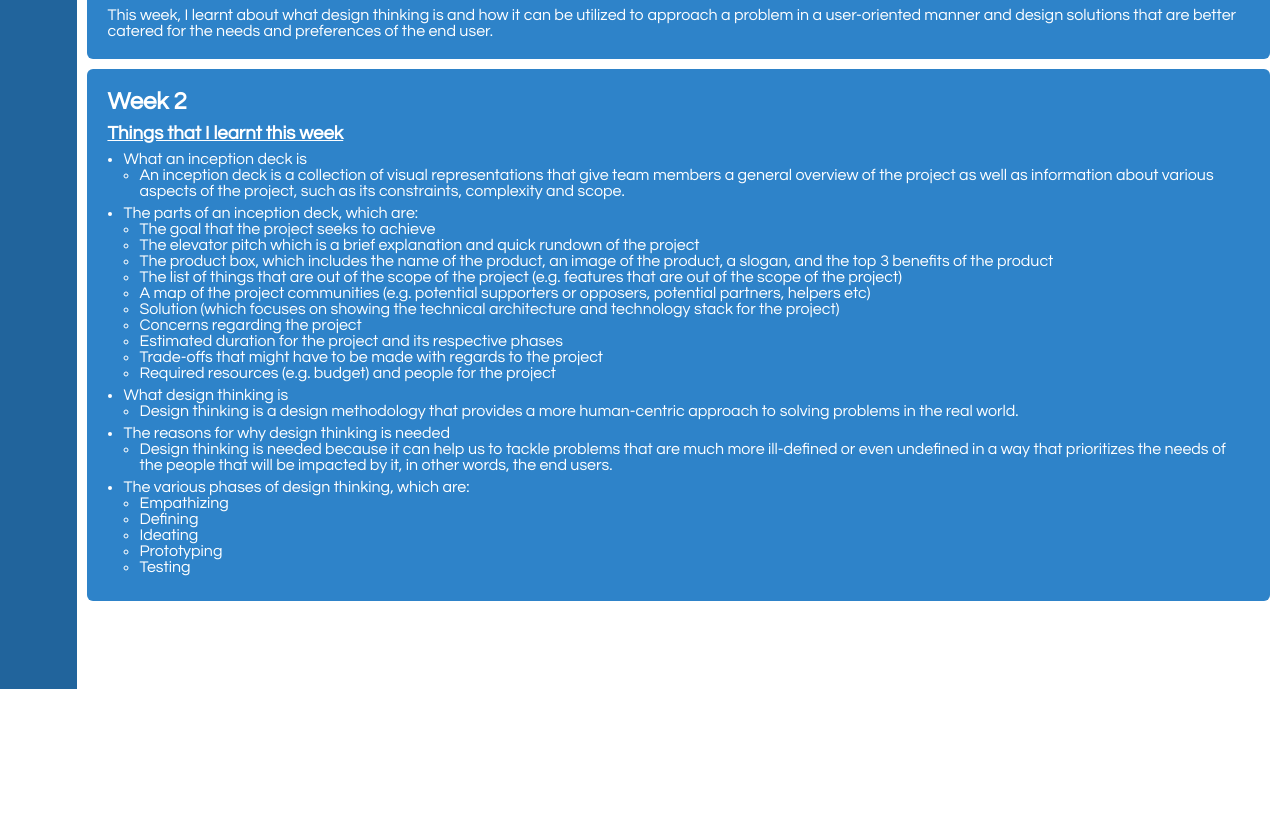
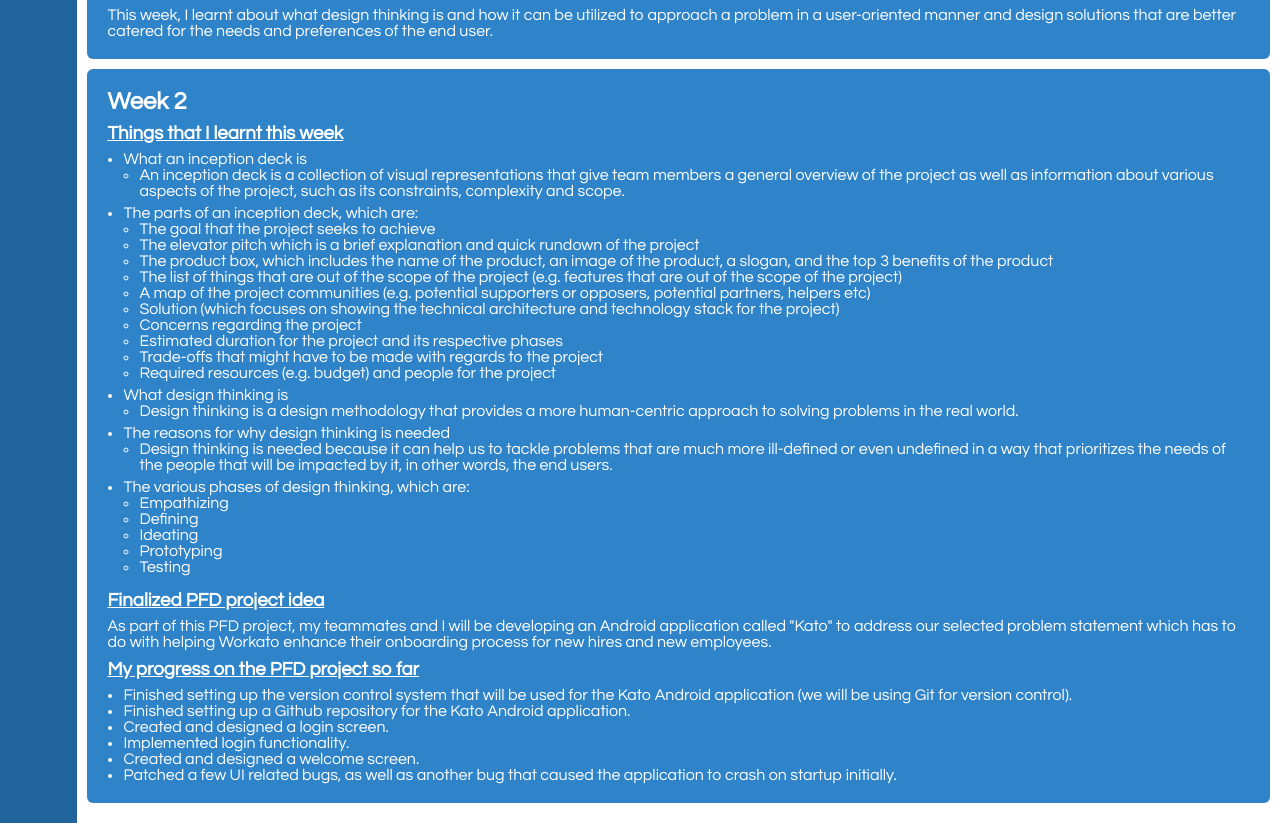
Before and after one commit to S10239861-NP/Portfolio-Development-Module-Blog, a plain HTML site: page index.html in a window 1280 px wide. Shown: the part 111-934 px from the top of the page. Before the commit the page ends 800 px from the top, so only its background shows below. Drawn offline with Linux system fonts and the light colour scheme.

Commit message:
Update blog.

```diff
--- a/index.html
+++ b/index.html
@@ -116,6 +116,30 @@
                             </li>
                         </ul>
                     </div>
+
+                    <div class="week-blog-entry-section-container">
+                        <h3><u>Finalized PFD project idea</u></h3>
+
+                        <p>As part of this PFD project, my teammates and I will be developing an Android application called "Kato" to address our selected problem statement which has to do with helping Workato enhance their onboarding process for new hires and new employees.</p>
+                    </div>
+
+                    <div class="week-blog-entry-section-container">
+                        <h3><u>My progress on the PFD project so far</u></h3>
+
+                        <ul class="ul-padding-left-16-px">
+                            <li>Finished setting up the version control system that will be used for the Kato Android application (we will be using Git for version control).</li>
+
+                            <li>Finished setting up a Github repository for the Kato Android application.</li>
+
+                            <li>Created and designed a login screen.</li>
+
+                            <li>Implemented login functionality.</li>
+
+                            <li>Created and designed a welcome screen.</li>
+
+                            <li>Patched a few UI related bugs, as well as another bug that caused the application to crash on startup initially.</li>
+                        </ul>
+                    </div>
                 </div>
             </div>
         </div>
```
